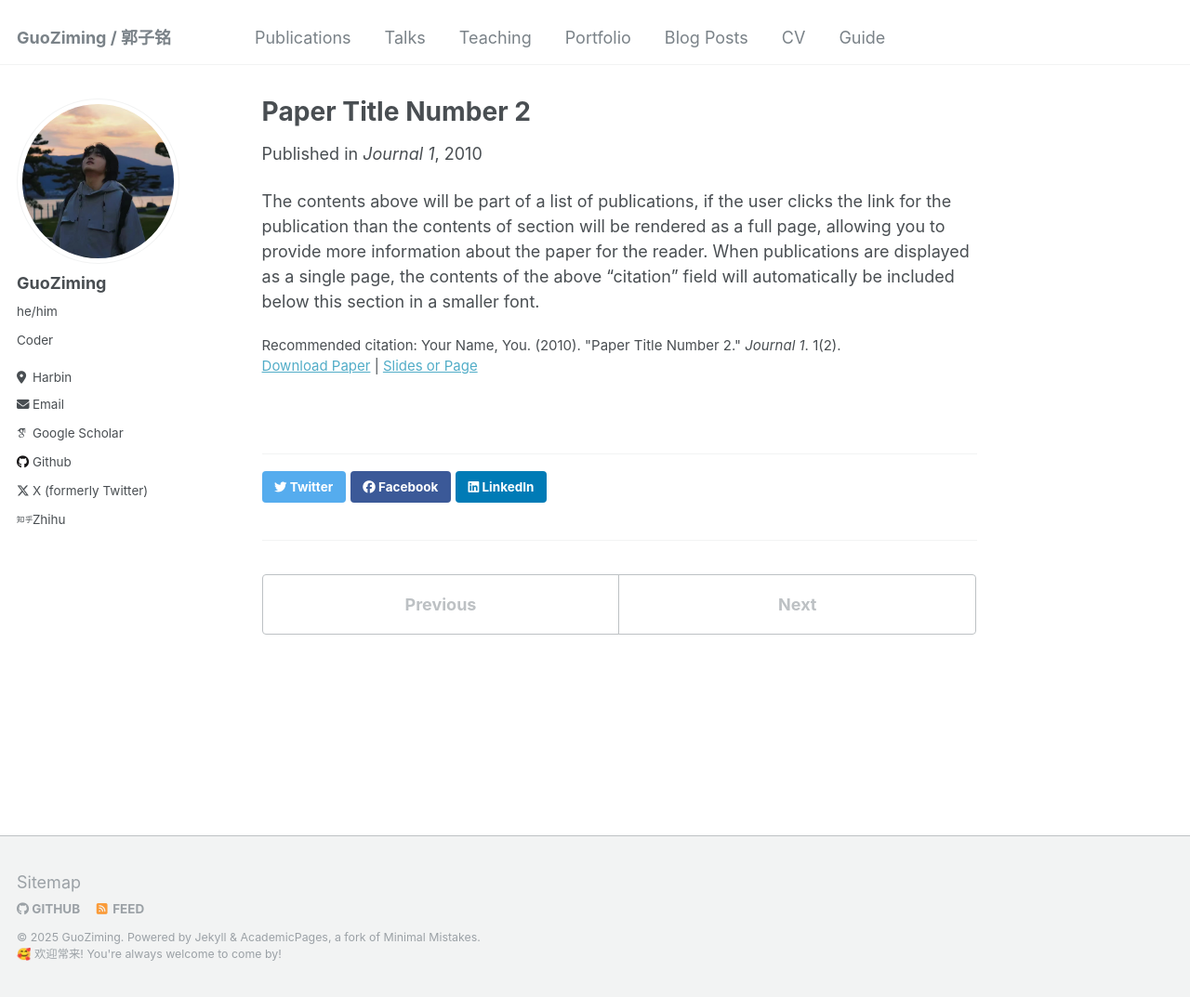
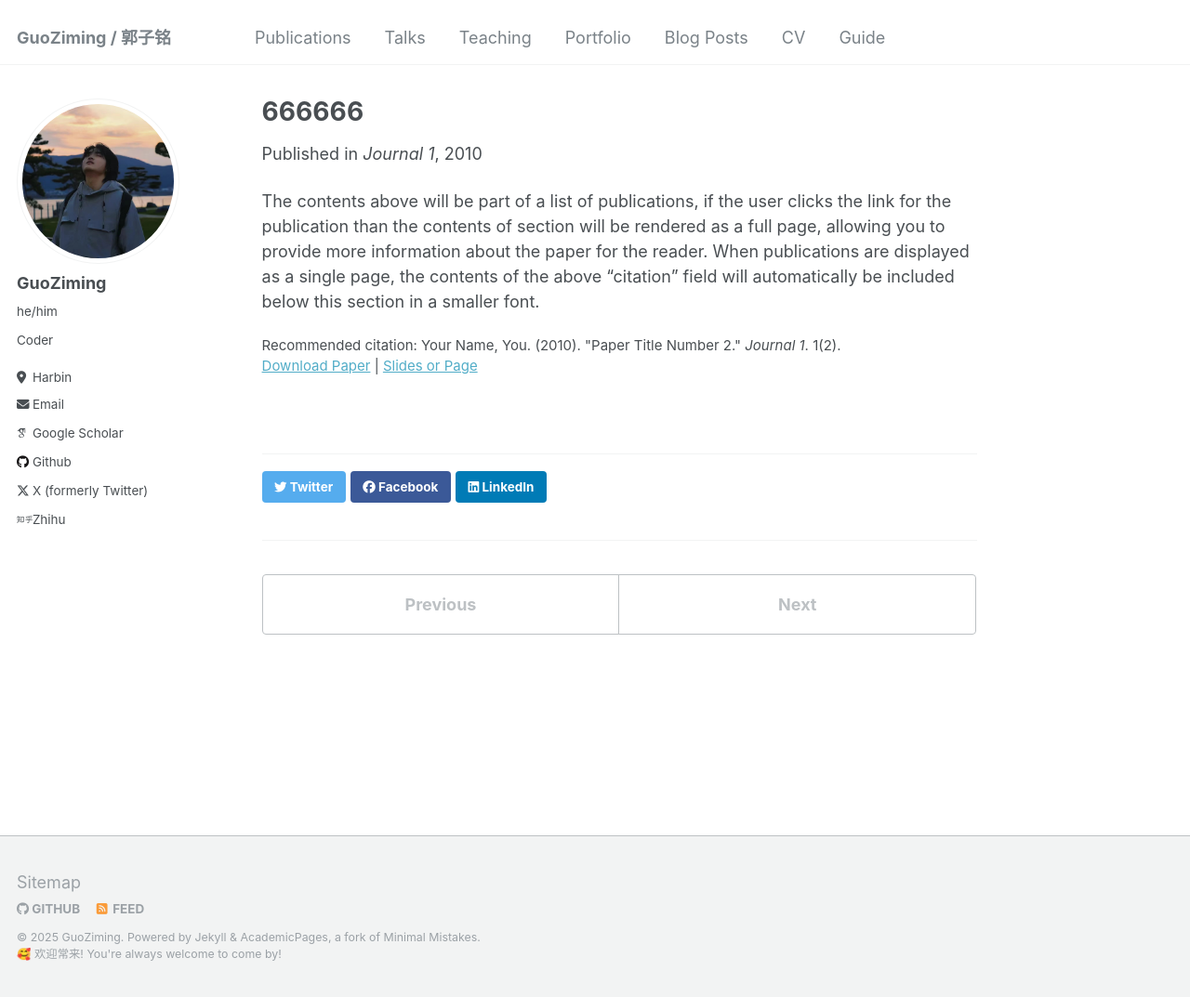
Before and after one commit to mcxiaoxiao/mcxiaoxiao.github.io, a Jekyll site: the page built from _publications/2010-10-01-paper-title-number-2.md, in a window 1280 px wide and 1073 px high. Shown: the whole window at 93% size. Built offline with Jekyll 4.4.1, drawn with Linux system fonts in a browser that asks for light colours; some web fonts are replaced.

Commit message:
Update 2010-10-01-paper-title-number-2.md

```diff
--- a/_publications/2010-10-01-paper-title-number-2.md
+++ b/_publications/2010-10-01-paper-title-number-2.md
@@ -1,5 +1,5 @@
 ---
-title: "Paper Title Number 2"
+title: "666666"
 collection: publications
 permalink: /publication/2010-10-01-paper-title-number-2
 excerpt: 'This paper is about the number 2. The number 3 is left for future work.'
```
